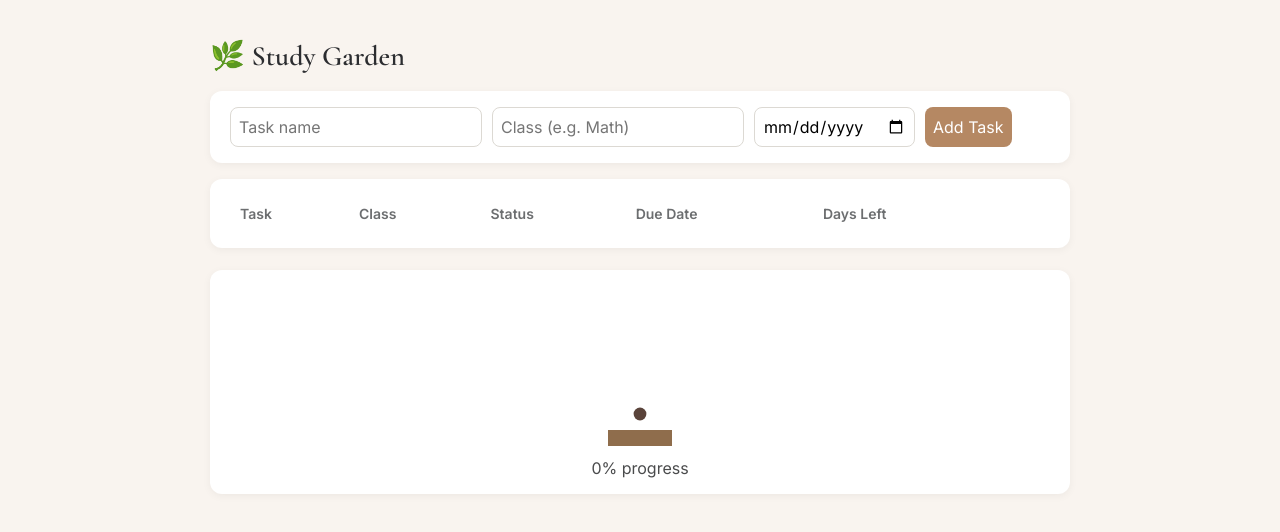
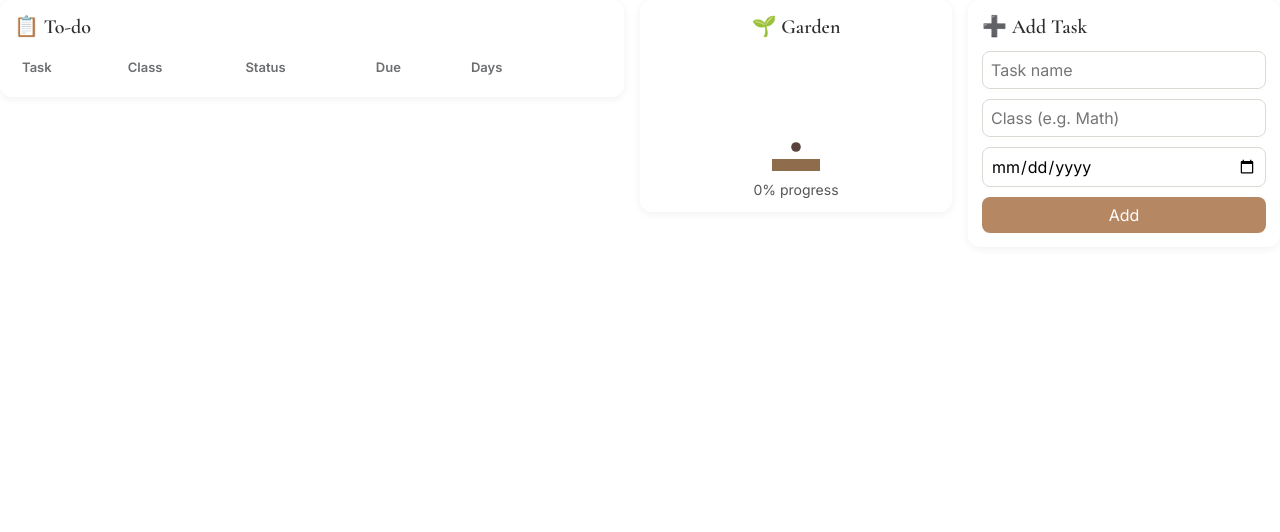
Before and after one commit to Bii05-cyber/plant-tracker, a plain HTML site: page index.html in a window 1280 px wide. Drawn offline with nearby package versions, Linux system fonts and the light colour scheme.

Commit message:
Update index.html

```diff
--- a/index.html
+++ b/index.html
@@ -3,37 +3,86 @@
 <head>
 <meta charset="utf-8" />
 <meta name="viewport" content="width=device-width,initial-scale=1" />
-<title>Cozy To-Do Garden</title>
+<title>Study Garden Widget</title>
 <style>
-  @import url('https://fonts.googleapis.com/css2?family=Inter:wght@400;600&family=Cormorant+Garamond:wght@400;600&display=swap');
+  @import url('https://fonts.googleapis.com/css2?family=Inter:wght@400;600&family=Cormorant+Garamond:wght@600&display=swap');
 
   body {
-    margin:0;
+    margin: 0;
     font-family: 'Inter', sans-serif;
-    background: #f9f4ef;
-    color: #3b3d40;
-    padding: 20px;
+    background: transparent; /* transparent so Notion background shows */
+    color: #2d2d2d;
   }
 
-  h1 {
-    font-family: 'Cormorant Garamond', serif;
-    font-size: 28px;
-    color: #2c2d30;
-    margin-bottom: 18px;
+  .wrap {
+    display: grid;
+    grid-template-columns: 2fr 1fr 1fr;
+    gap: 16px;
+    align-items: start;
   }
 
-  .wrap { max-width: 860px; margin: auto; }
+  h2 {
+    font-family: 'Cormorant Garamond', serif;
+    font-size: 20px;
+    margin: 0 0 12px;
+    color: #2c2d2d;
+  }
 
   .card {
     background: #ffffff;
     border-radius: 12px;
-    padding: 16px 20px;
-    margin-bottom: 16px;
-    box-shadow: 0 2px 8px rgba(0,0,0,0.05);
+    padding: 14px;
+    box-shadow: 0 2px 8px rgba(0,0,0,0.06);
   }
 
-  /* Form */
-  form { display: flex; flex-wrap: wrap; gap: 10px; }
+  /* Table */
+  table { width: 100%; border-collapse: collapse; }
+  th, td {
+    padding: 8px;
+    font-size: 13px;
+    text-align: left;
+  }
+  th { color: #6c6e70; font-weight: 600; }
+  tr:nth-child(even) { background: #f9f7f4; }
+
+  /* Status pills */
+  select {
+    font: inherit;
+    border-radius: 6px;
+    border: 1px solid #ddd;
+    padding: 2px 6px;
+    background: #fafafa;
+  }
+
+  .status-pill {
+    border-radius: 999px;
+    padding: 4px 10px;
+    font-size: 12px;
+    font-weight: 500;
+  }
+  .notstarted { background: #fbeee6; color: #8f4e2d; }
+  .inprogress { background: #fff2e0; color: #9c5e2a; }
+  .done { background: #e6f4ed; color: #2f6845; }
+
+  /* Plant box */
+  .plant { text-align: center; }
+  .plant img, .plant svg {
+    width: 120px;
+    height: auto;
+    animation: fadein 0.8s ease;
+  }
+  .progress-text {
+    font-size: 14px;
+    margin-top: 6px;
+    color: #555;
+  }
+  @keyframes fadein {
+    from {opacity:0; transform:scale(0.95);}
+    to {opacity:1; transform:scale(1);}
+  }
+
+  /* New task form */
+  form { display: flex; flex-direction: column; gap: 10px; }
   input, button {
     font: inherit;
     padding: 8px;
@@ -46,76 +95,42 @@
     border: none;
     cursor: pointer;
   }
-
-  /* Table */
-  table { width: 100%; border-collapse: collapse; }
-  th, td {
-    padding: 10px;
-    text-align: left;
-    font-size: 14px;
-  }
-  th { color: #6c6e70; font-weight: 600; }
-  tr:nth-child(even) { background: #fcf8f3; }
-
-  /* Status pills */
-  .status-pill {
-    border-radius: 999px;
-    padding: 4px 10px;
-    font-size: 12px;
-    font-weight: 500;
-  }
-  .notstarted { background: #fbeee6; color: #8f4e2d; }
-  .inprogress { background: #fff2e0; color: #9c5e2a; }
-  .done { background: #e6f4ed; color: #2f6845; }
-
-  /* Plant area */
-  .plant {
-    text-align: center;
-    margin: 22px 0 8px;
-  }
-  .plant img, .plant svg {
-    width: 160px;
-    height: auto;
-    animation: fadein 0.8s ease;
-  }
-  @keyframes fadein {
-    from {opacity: 0; transform: scale(0.95);}
-    to {opacity: 1; transform: scale(1);}
-  }
-  .progress-text {
-    color: #4a4b4c;
-    margin-top: 8px;
-    font-size: 16px;
-  }
 </style>
 </head>
 <body>
 <div class="wrap">
-  <h1>🌿 Study Garden</h1>
 
+  <!-- To-do list -->
   <div class="card">
-    <form id="newTaskForm">
-      <input type="text" id="taskName" placeholder="Task name" required />
-      <input type="text" id="className" placeholder="Class (e.g. Math)" />
-      <input type="date" id="dueDate" required />
-      <button>Add Task</button>
-    </form>
-  </div>
-
-  <div class="card">
+    <h2>📋 To-do</h2>
     <table id="taskTable">
       <thead>
-        <tr><th>Task</th><th>Class</th><th>Status</th><th>Due Date</th><th>Days Left</th><th></th></tr>
+        <tr><th>Task</th><th>Class</th><th>Status</th><th>Due</th><th>Days</th><th></th></tr>
       </thead>
       <tbody></tbody>
     </table>
   </div>
 
-  <div class="card plant" id="plantContainer"></div>
+  <!-- Plant growth -->
+  <div class="card plant" id="plantContainer">
+    <h2>🌱 Garden</h2>
+  </div>
+
+  <!-- Add new task -->
+  <div class="card">
+    <h2>➕ Add Task</h2>
+    <form id="newTaskForm">
+      <input type="text" id="taskName" placeholder="Task name" required />
+      <input type="text" id="className" placeholder="Class (e.g. Math)" />
+      <input type="date" id="dueDate" required />
+      <button>Add</button>
+    </form>
+  </div>
+
 </div>
 
 <script>
-const STORAGE_KEY = "cozy_todo_garden";
+const STORAGE_KEY = "study_garden_widget";
 let tasks = JSON.parse(localStorage.getItem(STORAGE_KEY) || "[]");
 const today = () => new Date().setHours(0,0,0,0);
 
@@ -179,7 +194,7 @@ function drawPlant(){
   tasks.forEach(t => t.status === "done" ? total += 1 : t.status === "in progress" ? total += 0.5 : 0);
   const score = tasks.length ? total/tasks.length : 0;
   let stage = score >= 0.8 ? 4 : score >= 0.5 ? 3 : score >= 0.3 ? 2 : score >= 0.1 ? 1 : 0;
-  c.innerHTML = plantSVG(stage) + `<div class="progress-text">${Math.round(score*100)}% progress</div>`;
+  c.innerHTML = "<h2>🌱 Garden</h2>" + plantSVG(stage) + `<div class="progress-text">${Math.round(score*100)}% progress</div>`;
 }
 
 function plantSVG(stage){
```
